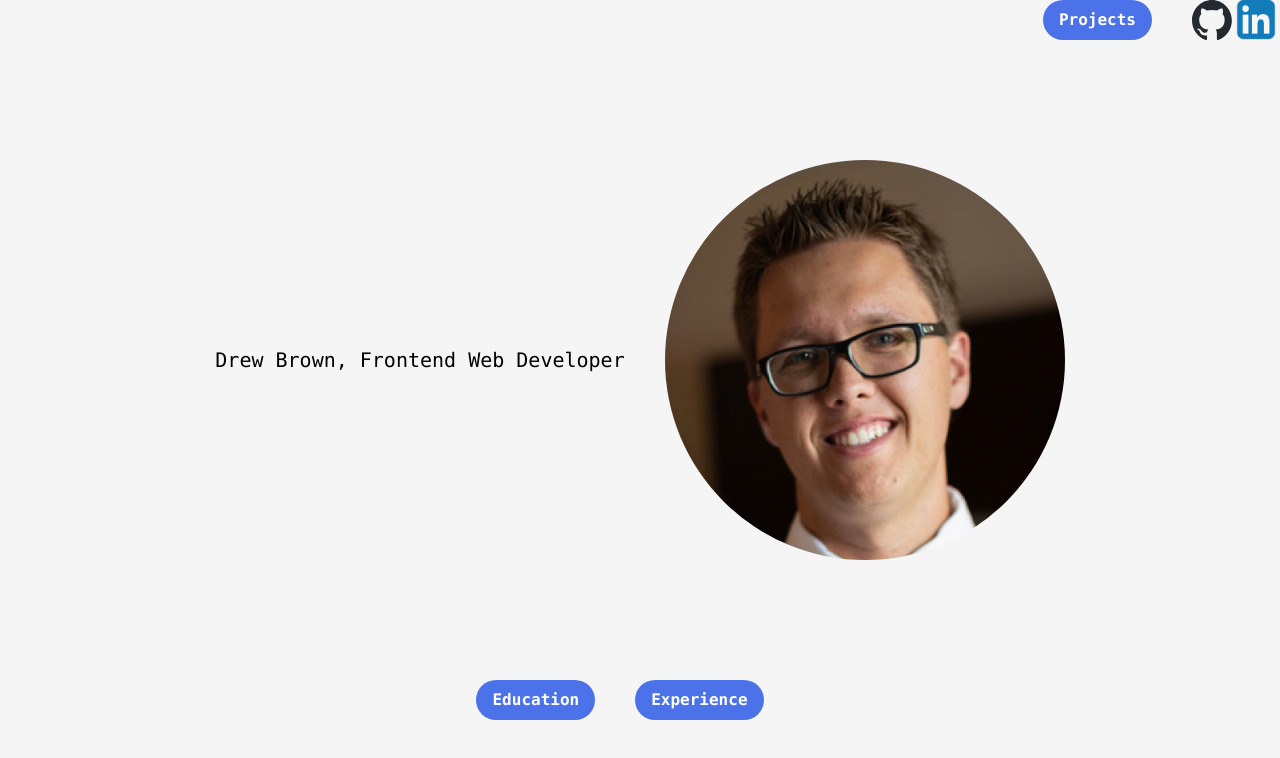
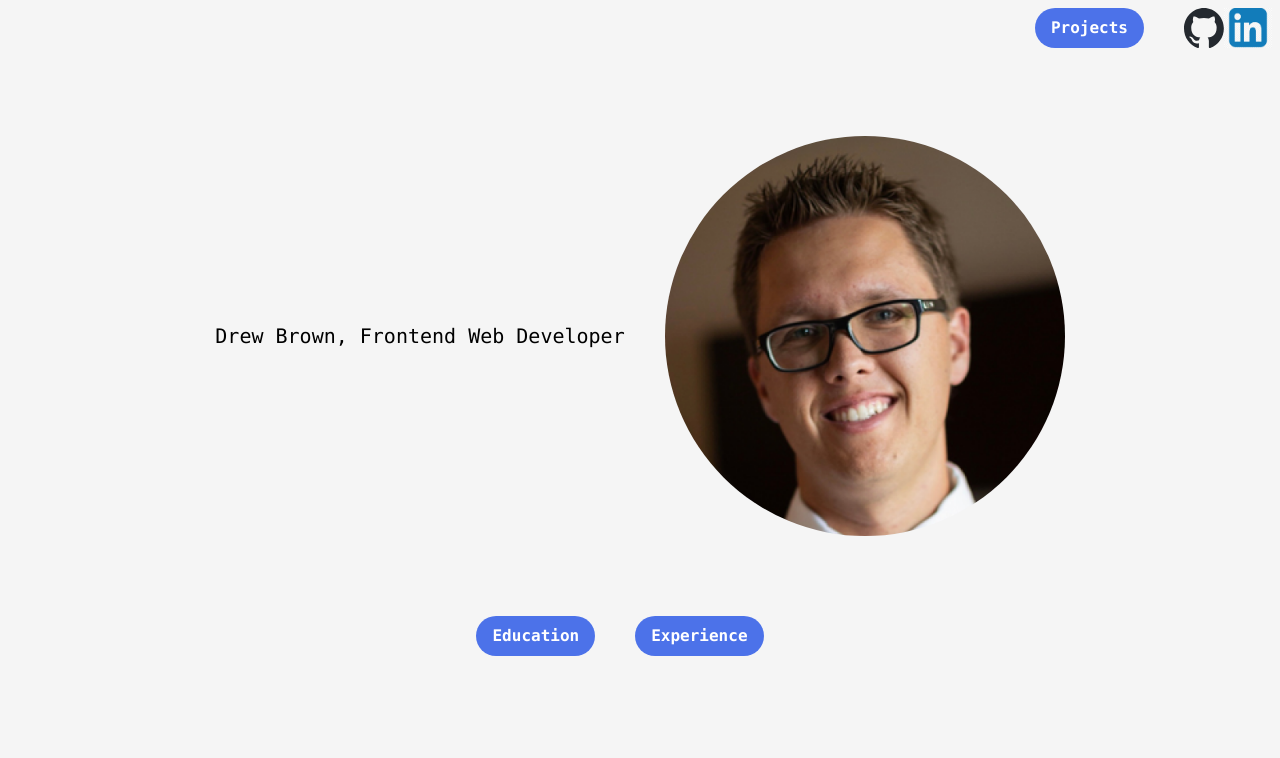
Before and after one commit to drewbrownie21/Portfolio, a React (Vite) app: page / in a window 1280 px wide. Shown: the top 758 px of the page. Built offline with nearby package versions, Linux system fonts and the light colour scheme.

Commit message:
Spacing adjustment

```diff
--- a/src/Header/Header.tsx
+++ b/src/Header/Header.tsx
@@ -4,7 +4,7 @@ import Projects from "./Projects";
 
 function Header() {
   return (
-    <div className="flex items-center justify-end">
+    <div className="flex items-center justify-end py-2 px-2">
       <Projects />
       <div>
         <a href="https://github.com/drewbrownie21">
--- a/src/Title/Title.tsx
+++ b/src/Title/Title.tsx
@@ -2,7 +2,7 @@ import myHeadshot from "../assets/drew.png";
 
 function Title() {
   return (
-    <div className="flex items-center justify-center space-x-10 p-30">
+    <div className="flex items-center justify-center space-x-10 p-20">
       <div className="text-xl font-medium">
         Drew Brown, Frontend Web Developer
       </div>
```
